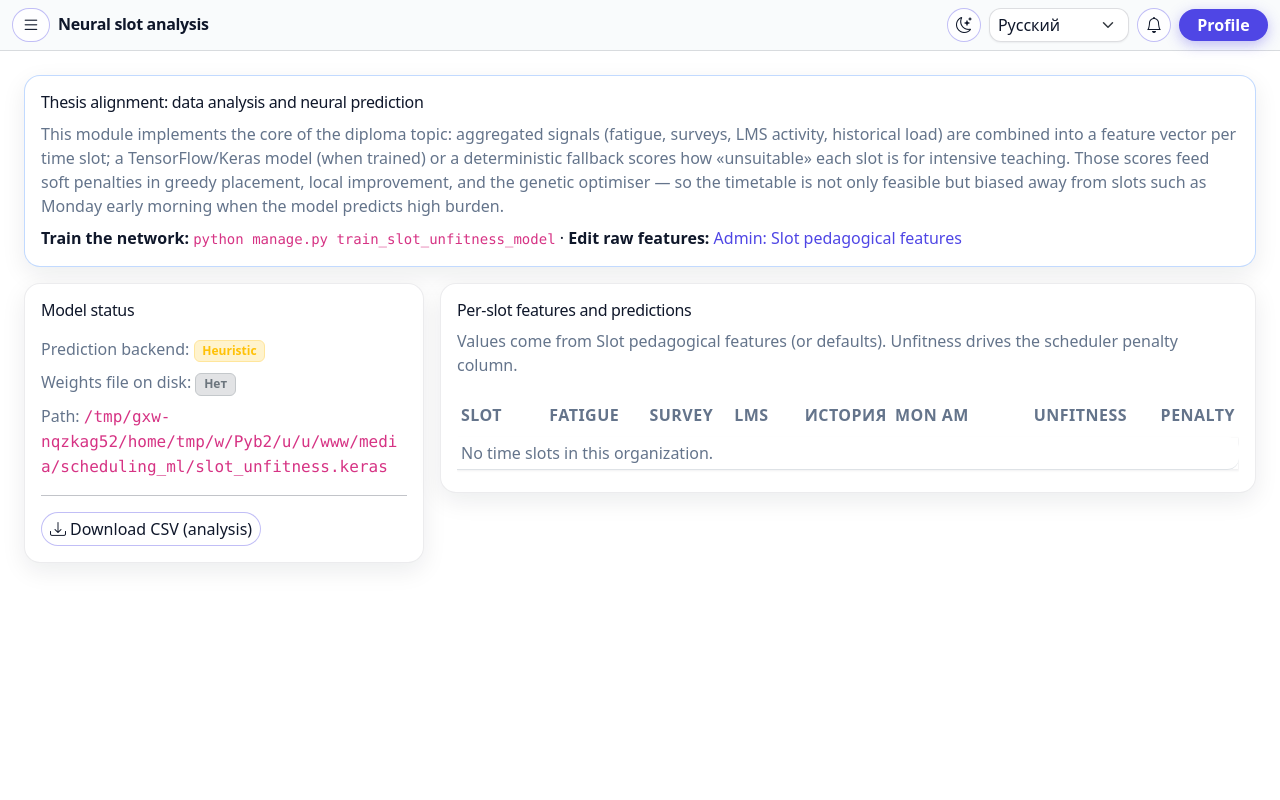
After one commit to Remo000000/MATIKA_PROTOTYPE, a Django app: page /scheduling/slot-prediction/ in a window 1280 px wide. The commit adds this page. Run offline with Django 5.2, Linux system fonts and the light colour scheme; the visitor is signed in with stand-in values (Sample User, id 1); data that the repository does not hold is empty; parts of the project's set-up code (start-up, migrations or seed data) failed here and were passed over; some libraries are stand-ins or nearby versions.

Commit message:
Add neural slot analysis page, CSV export, thesis README section, GA ml_penalty in message
Made-with: Cursor

```diff
--- /dev/null
+++ b/scheduling/templates/scheduling/slot_prediction.html
@@ -0,0 +1,132 @@
+{% extends "base.html" %}
+{% load i18n %}
+{% block topbar_title %}{% trans "Neural slot analysis" %}{% endblock %}
+{% block title %}{% trans "Neural slot analysis" %} — МАТИКА{% endblock %}
+{% block content %}
+<div class="row g-3">
+  <div class="col-12">
+    <div class="card card-soft border-primary border-opacity-25">
+      <div class="card-body">
+        <h2 class="h5 mb-2">{% trans "Thesis alignment: data analysis and neural prediction" %}</h2>
+        <p class="mb-2 small text-muted">
+          {% blocktrans trimmed %}
+            This module implements the core of the diploma topic: aggregated signals (fatigue, surveys, LMS activity,
+            historical load) are combined into a feature vector per time slot; a TensorFlow/Keras model (when trained)
+            or a deterministic fallback scores how «unsuitable» each slot is for intensive teaching. Those scores feed
+            soft penalties in greedy placement, local improvement, and the genetic optimiser — so the timetable is not
+            only feasible but biased away from slots such as Monday early morning when the model predicts high burden.
+          {% endblocktrans %}
+        </p>
+        <p class="mb-0 small">
+          <strong>{% trans "Train the network" %}:</strong>
+          <code class="user-select-all">python manage.py train_slot_unfitness_model</code>
+          ·
+          <strong>{% trans "Edit raw features" %}:</strong>
+          <a href="{% url 'admin:scheduling_slotpedagogicalfeatures_changelist' %}">{% trans "Admin: Slot pedagogical features" %}</a>
+        </p>
+      </div>
+    </div>
+  </div>
+
+  <div class="col-12 col-lg-4">
+    <div class="card card-soft h-100">
+      <div class="card-body">
+        <h2 class="h6 mb-3">{% trans "Model status" %}</h2>
+        <ul class="list-unstyled small mb-0">
+          <li class="mb-2">
+            <span class="text-muted">{% trans "Prediction backend" %}:</span>
+            {% if ml_status.keras_ready %}
+              <span class="badge bg-success-subtle text-success border border-success-subtle">Keras</span>
+            {% else %}
+              <span class="badge bg-warning-subtle text-warning border border-warning-subtle">{% trans "Heuristic" %}</span>
+            {% endif %}
+          </li>
+          <li class="mb-2">
+            <span class="text-muted">{% trans "Weights file on disk" %}:</span>
+            {% if ml_status.model_file_exists %}
+              <span class="badge bg-success-subtle text-success border border-success-subtle">{% trans "Yes" %}</span>
+            {% else %}
+              <span class="badge bg-secondary-subtle text-secondary border border-secondary-subtle">{% trans "No" %}</span>
+            {% endif %}
+          </li>
+          <li class="text-break"><span class="text-muted">{% trans "Path" %}:</span> <code class="small">{{ ml_status.model_path }}</code></li>
+        </ul>
+        {% if avg_unfitness is not None %}
+        <hr>
+        <div class="small">
+          <div class="text-muted">{% trans "Mean predicted unfitness (0 = best, 1 = worst)" %}</div>
+          <div class="fs-5 fw-semibold">{{ avg_unfitness|floatformat:3 }}</div>
+          {% if worst_slot %}
+          <div class="mt-2 text-muted">
+            {% trans "Highest burden slot" %}:
+            <strong>{{ worst_slot.timeslot }}</strong>
+            ({{ worst_slot.unfitness|floatformat:3 }})
+          </div>
+          {% endif %}
+        </div>
+        {% endif %}
+        <hr>
+        <a class="btn btn-outline-primary btn-sm" href="{% url 'scheduling:slot_prediction_export_csv' %}">
+          <i class="bi bi-download me-1"></i>{% trans "Download CSV (analysis)" %}
+        </a>
+      </div>
+    </div>
+  </div>
+
+  <div class="col-12 col-lg-8">
+    <div class="card card-soft">
+      <div class="card-body">
+        <h2 class="h6 mb-2">{% trans "Per-slot features and predictions" %}</h2>
+        <p class="small text-muted mb-3">{% trans "Values come from Slot pedagogical features (or defaults). Unfitness drives the scheduler penalty column." %}</p>
+        <div class="table-responsive" style="max-height: 520px;">
+          <table class="table table-sm table-hover align-middle mb-0">
+            <thead class="sticky-top bg-body-tertiary">
+              <tr>
+                <th>{% trans "Slot" %}</th>
+                <th class="text-end">{% trans "Fatigue" %}</th>
+                <th class="text-end">{% trans "Survey" %}</th>
+                <th class="text-end">{% trans "LMS" %}</th>
+                <th class="text-end">{% trans "History" %}</th>
+                <th>{% trans "Mon AM" %}</th>
+                <th class="text-end">{% trans "Unfitness" %}</th>
+                <th class="text-end">{% trans "Penalty" %}</th>
+              </tr>
+            </thead>
+            <tbody>
+              {% for r in insight_rows %}
+              <tr>
+                <td>{{ r.timeslot }}</td>
+                <td class="text-end font-monospace small">{{ r.fatigue|floatformat:2 }}</td>
+                <td class="text-end font-monospace small">{{ r.survey_burden|floatformat:2 }}</td>
+                <td class="text-end font-monospace small">{{ r.lms|floatformat:2 }}</td>
+                <td class="text-end font-monospace small">{{ r.history|floatformat:2 }}</td>
+                <td>
+                  {% if r.monday_morning %}
+                    <span class="badge bg-danger-subtle text-danger border border-danger-subtle">{% trans "Yes" %}</span>
+                  {% else %}
+                    <span class="text-muted">—</span>
+                  {% endif %}
+                </td>
+                <td class="text-end">
+                  <div class="d-flex align-items-center justify-content-end gap-2">
+                    <div class="progress flex-grow-1" style="min-width: 4rem; height: 8px;">
+                      <div class="progress-bar bg-primary" style="width: {{ r.unfitness_pct }}%"></div>
+                    </div>
+                    <span class="font-monospace small">{{ r.unfitness|floatformat:3 }}</span>
+                  </div>
+                </td>
+                <td class="text-end font-monospace small">{{ r.penalty_units }}</td>
+              </tr>
+              {% empty %}
+              <tr>
+                <td colspan="8" class="text-muted small">{% trans "No time slots in this organization." %}</td>
+              </tr>
+              {% endfor %}
+            </tbody>
+          </table>
+        </div>
+      </div>
+    </div>
+  </div>
+</div>
+{% endblock %}
--- a/scheduling/urls.py
+++ b/scheduling/urls.py
@@ -19,6 +19,12 @@ urlpatterns = [
         name="reject_teacher_preferences",
     ),
     path("generate/", views.GenerateScheduleView.as_view(), name="generate"),
+    path("slot-prediction/", views.SlotPredictionView.as_view(), name="slot_prediction"),
+    path(
+        "slot-prediction/export.csv",
+        views.SlotPredictionExportCsvView.as_view(),
+        name="slot_prediction_export_csv",
+    ),
     path("export.xlsx", views.ExportScheduleXlsxView.as_view(), name="export_xlsx"),
     path("export.ics", views.ExportScheduleIcsView.as_view(), name="export_ics"),
     path("api/lessons/", api_views.LessonListAPIView.as_view(), name="api_lessons"),
--- a/scheduling/views.py
+++ b/scheduling/views.py
@@ -1,7 +1,9 @@
 from __future__ import annotations
 
+import csv
 import logging
 from collections import defaultdict
+from io import StringIO
 
 from django.contrib import messages
 from django.contrib.auth.mixins import LoginRequiredMixin
@@ -29,6 +31,7 @@ from scheduling.period import get_period_for_request
 from scheduling.schedule_queryset import lessons_queryset_for_request
 from scheduling.services import generate_schedule, optimize_schedule
 from scheduling.ics import build_schedule_ics_bytes
+from scheduling.ml_predict import keras_model_available, model_file_path, slot_insights_for_organization
 from scheduling.xlsx import build_schedule_workbook
 from university.models import Group, Room, StudentProfile, TeacherProfile, TimeSlot
 
@@ -156,8 +159,8 @@ class GenerateScheduleView(AdminRequiredMixin, TemplateView):
                 opt_res = optimize_schedule(organization_id=org_id, academic_period_id=period.id)
                 messages.success(
                     request,
-                    _("Optimisation finished. Best fitness: %(f)s")
-                    % {"f": opt_res.best_fitness},
+                    _("Optimisation finished. Best fitness: %(f)s, neural penalty sum: %(m)s")
+                    % {"f": opt_res.best_fitness, "m": opt_res.ml_penalty},
                 )
             else:
                 clear_existing = request.POST.get("clear") == "1"
@@ -195,7 +198,73 @@ class GenerateScheduleView(AdminRequiredMixin, TemplateView):
         )
         if last and last.details:
             ctx["last_generate_detail"] = last.details
+        ctx["ml_backend"] = "keras" if keras_model_available() else "heuristic"
+        ctx["ml_model_file_exists"] = model_file_path().is_file()
         return ctx
+
+
+class SlotPredictionView(AdminRequiredMixin, TemplateView):
+    """
+    Diploma-facing page: neural / heuristic slot-unfitness and feature analysis per timeslot.
+    """
+
+    template_name = "scheduling/slot_prediction.html"
+
+    def get_context_data(self, **kwargs):
+        ctx = super().get_context_data(**kwargs)
+        oid = self.request.user.organization_id
+        rows, status = slot_insights_for_organization(oid)
+        ctx["insight_rows"] = rows
+        ctx["ml_status"] = status
+        if rows:
+            ctx["avg_unfitness"] = sum(r["unfitness"] for r in rows) / len(rows)
+            ctx["worst_slot"] = max(rows, key=lambda r: r["unfitness"])
+        else:
+            ctx["avg_unfitness"] = None
+            ctx["worst_slot"] = None
+        return ctx
+
+
+class SlotPredictionExportCsvView(AdminRequiredMixin, View):
+    """CSV export of slot-level features and predicted unfitness (for reports / thesis appendix)."""
+
+    def get(self, request: HttpRequest) -> HttpResponse:
+        oid = request.user.organization_id
+        rows, _ = slot_insights_for_organization(oid)
+        buf = StringIO()
+        w = csv.writer(buf)
+        w.writerow(
+            [
+                "day_of_week",
+                "period",
+                "fatigue",
+                "survey_burden",
+                "lms_activity",
+                "history_load",
+                "monday_morning",
+                "predicted_unfitness",
+                "scheduler_penalty_units",
+            ]
+        )
+        for r in rows:
+            ts = r["timeslot"]
+            w.writerow(
+                [
+                    ts.day_of_week,
+                    ts.period,
+                    f"{r['fatigue']:.6f}",
+                    f"{r['survey_burden']:.6f}",
+                    f"{r['lms']:.6f}",
+                    f"{r['history']:.6f}",
+                    1 if r["monday_morning"] else 0,
+                    f"{r['unfitness']:.6f}",
+                    r["penalty_units"],
+                ]
+            )
+        payload = "\ufeff" + buf.getvalue()
+        resp = HttpResponse(payload.encode("utf-8"), content_type="text/csv; charset=utf-8")
+        resp["Content-Disposition"] = 'attachment; filename="matika_slot_predictions.csv"'
+        return resp
 
 
 class ExportScheduleXlsxView(LoginRequiredMixin, View):
--- a/templates/partials/sidebar_nav.html
+++ b/templates/partials/sidebar_nav.html
@@ -10,6 +10,9 @@
     </a>
     <a class="nav-link sidebar-link {% if ns == 'scheduling' and url_name == 'generate' %}active{% endif %}" href="{% url 'scheduling:generate' %}">
       <i class="bi bi-magic me-2"></i>{% trans "Generation" %}
+    </a>
+    <a class="nav-link sidebar-link {% if ns == 'scheduling' and url_name == 'slot_prediction' %}active{% endif %}" href="{% url 'scheduling:slot_prediction' %}">
+      <i class="bi bi-cpu me-2"></i>{% trans "Neural slot analysis" %}
     </a>
     <a class="nav-link sidebar-link {% if ns == 'university' and url_name == 'index' or ns == 'university' and url_name == 'csv_import' %}active{% endif %}" href="{% url 'university:index' %}">
       <i class="bi bi-building me-2"></i>{% trans "University data" %}
```
Also changed, not shown: scheduling/ml_predict.py (+41 -0 lines), scheduling/templates/scheduling/generate.html (+20 -0 lines), tests/test_ml_slot_penalty.py (+21 -0 lines), README.md.
